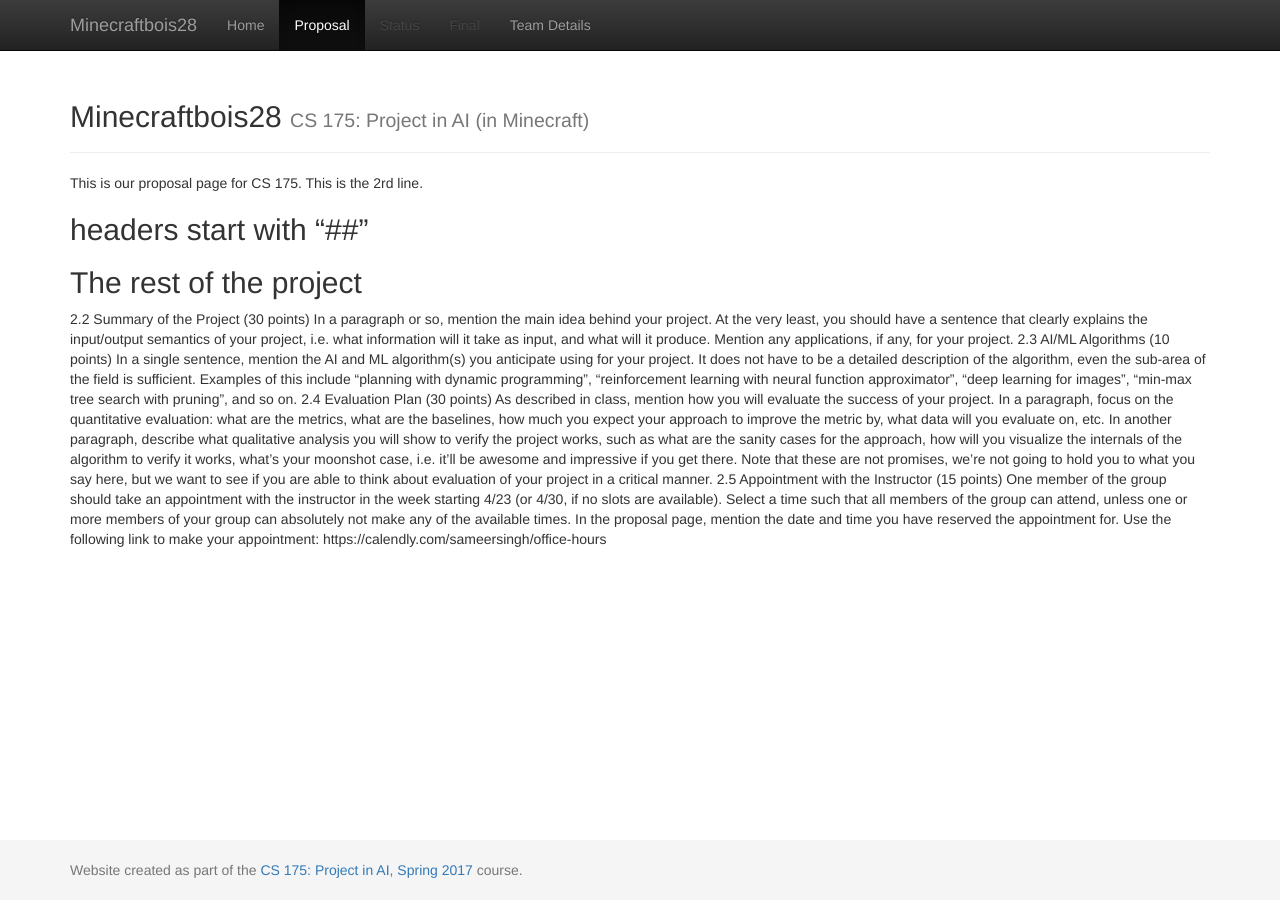
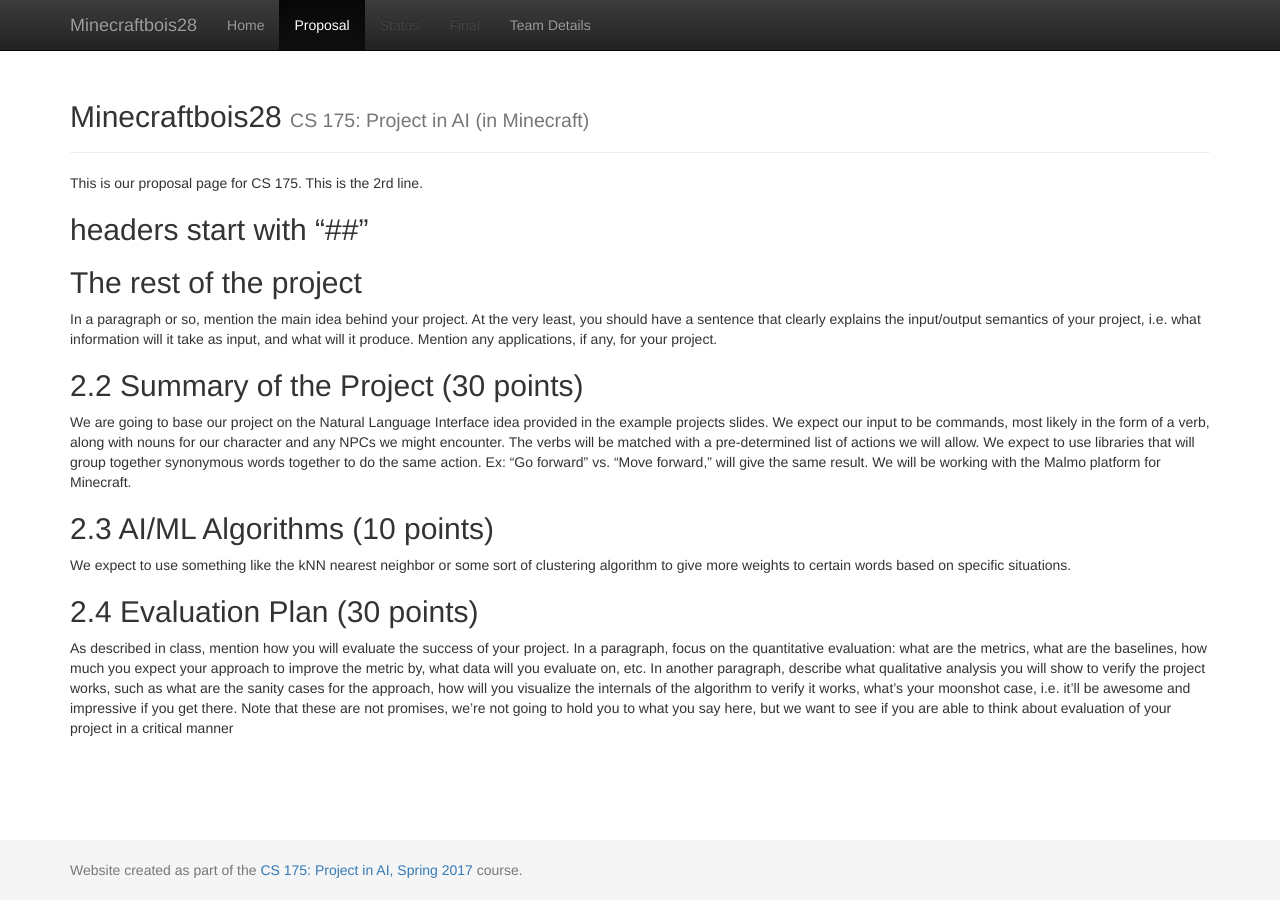
Before and after one commit to paulan94/Chattys-World, a Jekyll site: the page built from docs/proposal.md, in a window 1280 px wide. Built offline with Jekyll 4.4.1, drawn with Linux system fonts in a browser that asks for light colours.

Commit message:
made more edits

```diff
--- a/docs/proposal.md
+++ b/docs/proposal.md
@@ -10,26 +10,20 @@ This is the 2rd line.
 
 ## The rest of the project
 
-2.2 Summary of the Project (30 points)
-In a paragraph or so, mention the main idea behind your project. At the very least, you should have a sentence
-that clearly explains the input/output semantics of your project, i.e. what information will it take as input, and
-what will it produce. Mention any applications, if any, for your project.
-2.3 AI/ML Algorithms (10 points)
-In a single sentence, mention the AI and ML algorithm(s) you anticipate using for your project. It does not
-have to be a detailed description of the algorithm, even the sub-area of the field is sufficient. Examples of this
-include “planning with dynamic programming”, “reinforcement learning with neural function approximator”,
-“deep learning for images”, “min-max tree search with pruning”, and so on.
-2.4 Evaluation Plan (30 points)
-As described in class, mention how you will evaluate the success of your project. In a paragraph, focus on the
-quantitative evaluation: what are the metrics, what are the baselines, how much you expect your approach to
-improve the metric by, what data will you evaluate on, etc. In another paragraph, describe what qualitative analysis
-you will show to verify the project works, such as what are the sanity cases for the approach, how will you visualize
-the internals of the algorithm to verify it works, what’s your moonshot case, i.e. it’ll be awesome and impressive if
-you get there. Note that these are not promises, we’re not going to hold you to what you say here, but we want to
-see if you are able to think about evaluation of your project in a critical manner.
-2.5 Appointment with the Instructor (15 points)
-One member of the group should take an appointment with the instructor in the week starting 4/23 (or 4/30, if
-no slots are available). Select a time such that all members of the group can attend, unless one or more members
-of your group can absolutely not make any of the available times. In the proposal page, mention the date and time
-you have reserved the appointment for.
-Use the following link to make your appointment: https://calendly.com/sameersingh/office-hours
+In a paragraph or so, mention the main idea behind your project. At the very least, you should have a sentence that clearly explains the input/output semantics of your project, i.e. what information will it take as input, and what will it produce. Mention any applications, if any, for your project.
+
+
+## 2.2 Summary of the Project (30 points)
+
+We are going to base our project on the Natural Language Interface idea provided in the example projects slides. We expect our input to be commands, most likely in the form of a verb, along with nouns for our character and any NPCs we might encounter. The verbs will be matched with a pre-determined list of actions we will allow. We expect to use libraries that will group together synonymous words together to do the same action. Ex: “Go forward” vs. “Move forward,” will give the same result. We will be working with the Malmo platform for Minecraft.
+
+## 2.3 AI/ML Algorithms (10 points)
+
+We expect to use something like the kNN nearest neighbor or some sort of clustering algorithm to give more weights to certain words based on specific situations.
+
+
+## 2.4 Evaluation Plan (30 points)
+
+
+
+As described in class, mention how you will evaluate the success of your project. In a paragraph, focus on the quantitative evaluation: what are the metrics, what are the baselines, how much you expect your approach to improve the metric by, what data will you evaluate on, etc. In another paragraph, describe what qualitative analysis you will show to verify the project works, such as what are the sanity cases for the approach, how will you visualize the internals of the algorithm to verify it works, what’s your moonshot case, i.e. it’ll be awesome and impressive if you get there. Note that these are not promises, we’re not going to hold you to what you say here, but we want to see if you are able to think about evaluation of your project in a critical manner
```
Also changed, not shown: 1 other file.
